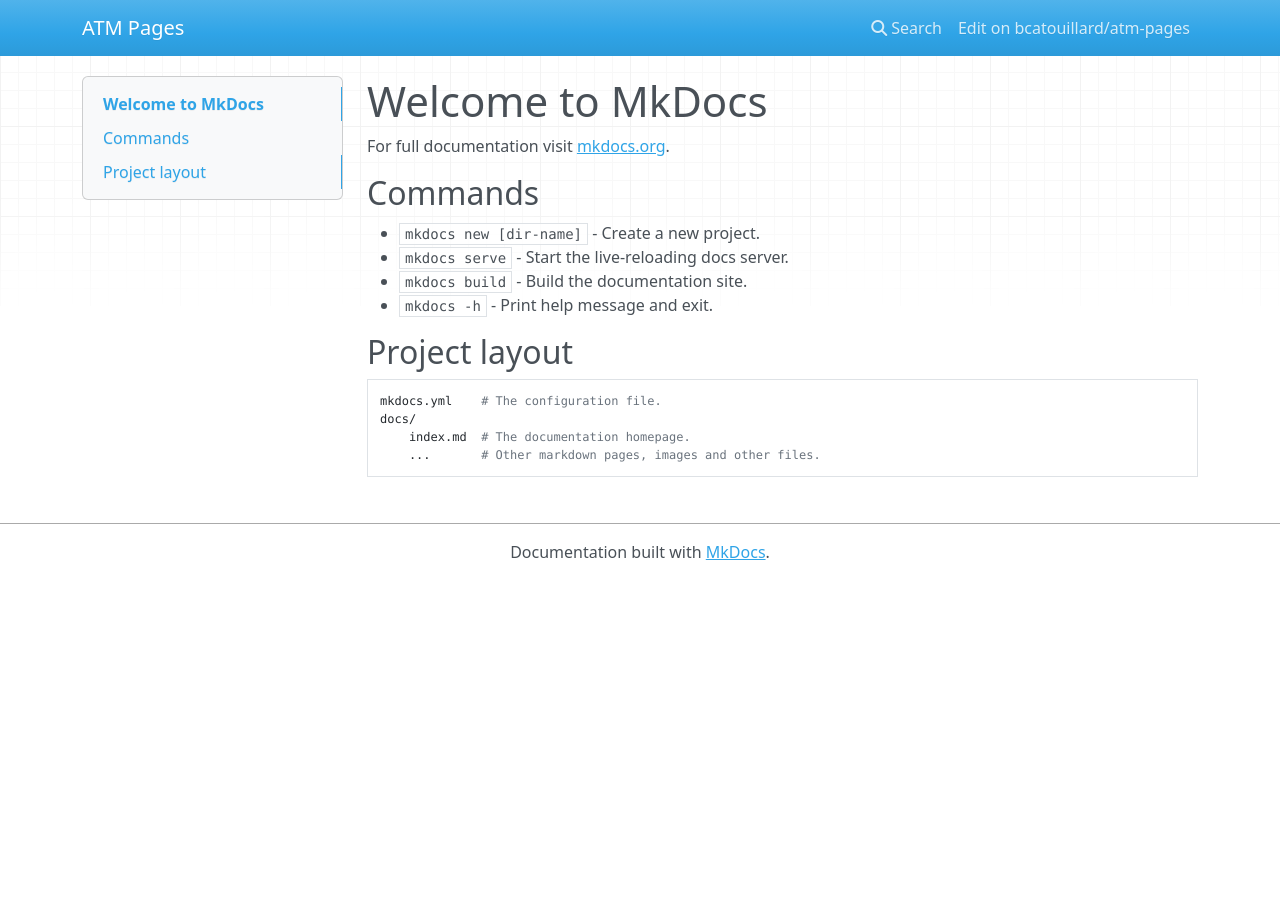
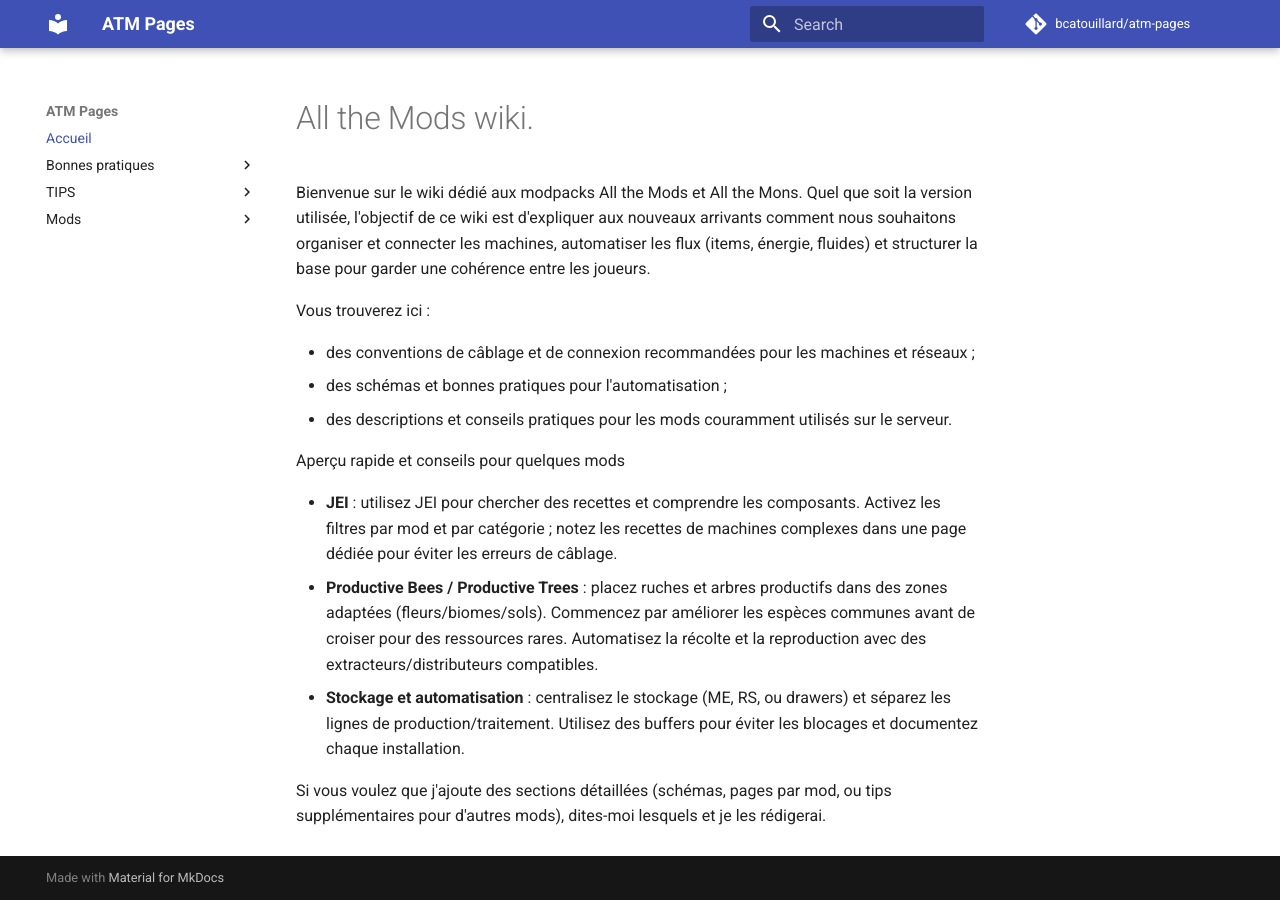
Before and after one commit to bcatouillard/atm-pages, an MkDocs documentation site: the page built from docs/index.md, in a window 1280 px wide. Built offline with MkDocs 1.6.1 and Material for MkDocs 9.7.7, drawn with Linux system fonts in a browser that asks for light colours; nearby versions of some CDN libraries; comment, search, counter and statistics services are not loaded.

Commit message:
feat(docs): adding documentation (#1)

```diff
--- a/docs/index.md
+++ b/docs/index.md
@@ -1,17 +1,17 @@
-# Welcome to MkDocs
+# All the Mods wiki.
 
-For full documentation visit [mkdocs.org](https://www.mkdocs.org).
+Bienvenue sur le wiki dédié aux modpacks All the Mods et All the Mons. Quel que soit la version utilisée, l'objectif de ce wiki est d'expliquer aux nouveaux arrivants comment nous souhaitons organiser et connecter les machines, automatiser les flux (items, énergie, fluides) et structurer la base pour garder une cohérence entre les joueurs.
 
-## Commands
+Vous trouverez ici :
 
-* `mkdocs new [dir-name]` - Create a new project.
-* `mkdocs serve` - Start the live-reloading docs server.
-* `mkdocs build` - Build the documentation site.
-* `mkdocs -h` - Print help message and exit.
+- des conventions de câblage et de connexion recommandées pour les machines et réseaux ;
+- des schémas et bonnes pratiques pour l'automatisation ;
+- des descriptions et conseils pratiques pour les mods couramment utilisés sur le serveur.
 
-## Project layout
+Aperçu rapide et conseils pour quelques mods
 
-    mkdocs.yml    # The configuration file.
-    docs/
-        index.md  # The documentation homepage.
-        ...       # Other markdown pages, images and other files.
+- **JEI** : utilisez JEI pour chercher des recettes et comprendre les composants. Activez les filtres par mod et par catégorie ; notez les recettes de machines complexes dans une page dédiée pour éviter les erreurs de câblage.
+- **Productive Bees / Productive Trees** : placez ruches et arbres productifs dans des zones adaptées (fleurs/biomes/sols). Commencez par améliorer les espèces communes avant de croiser pour des ressources rares. Automatisez la récolte et la reproduction avec des extracteurs/distributeurs compatibles.
+- **Stockage et automatisation** : centralisez le stockage (ME, RS, ou drawers) et séparez les lignes de production/traitement. Utilisez des buffers pour éviter les blocages et documentez chaque installation.
+
+Si vous voulez que j'ajoute des sections détaillées (schémas, pages par mod, ou tips supplémentaires pour d'autres mods), dites-moi lesquels et je les rédigerai.
--- a/mkdocs.yml
+++ b/mkdocs.yml
@@ -1,5 +1,8 @@
 site_name: ATM Pages
+site_url: http://atm.bcatouillard.fr
 repo_name: bcatouillard/atm-pages
 repo_url: https://github.com/bcatouillard/atm-pages
+theme:
+  name: material
 
 INHERIT: ./navigation.yml
--- a/poe_tasks.toml
+++ b/poe_tasks.toml
@@ -1,3 +1,3 @@
 [tasks]
-"dev" = "uv run mkdocs serve -w ."
+"dev" = "uv run mkdocs serve -w docs"
 "build" = "uv run mkdocs build"
--- a/pyproject.toml
+++ b/pyproject.toml
@@ -42,6 +42,7 @@ readme = "README.md"
 requires-python = ">=3.12"
 dependencies = [
     "mkdocs>=1.6.1",
+    "mkdocs-material>=9.7.1",
 ]
 
 [dependency-groups]
```
Also changed, not shown: docs/assets/screenshots/README.md (added, +11 -0 lines), docs/bonnes-pratiques/cablage-energie.md (added, +11 -0 lines), docs/mods/productive-bees/genes.md (added, +41 -0 lines), docs/mods/productive-bees/index.md (added, +10 -0 lines), docs/mods/productive-trees.md (added, +18 -0 lines), docs/tips/jei.md (added, +27 -0 lines), navigation.yml (+12 -0 lines), 3 other files.
